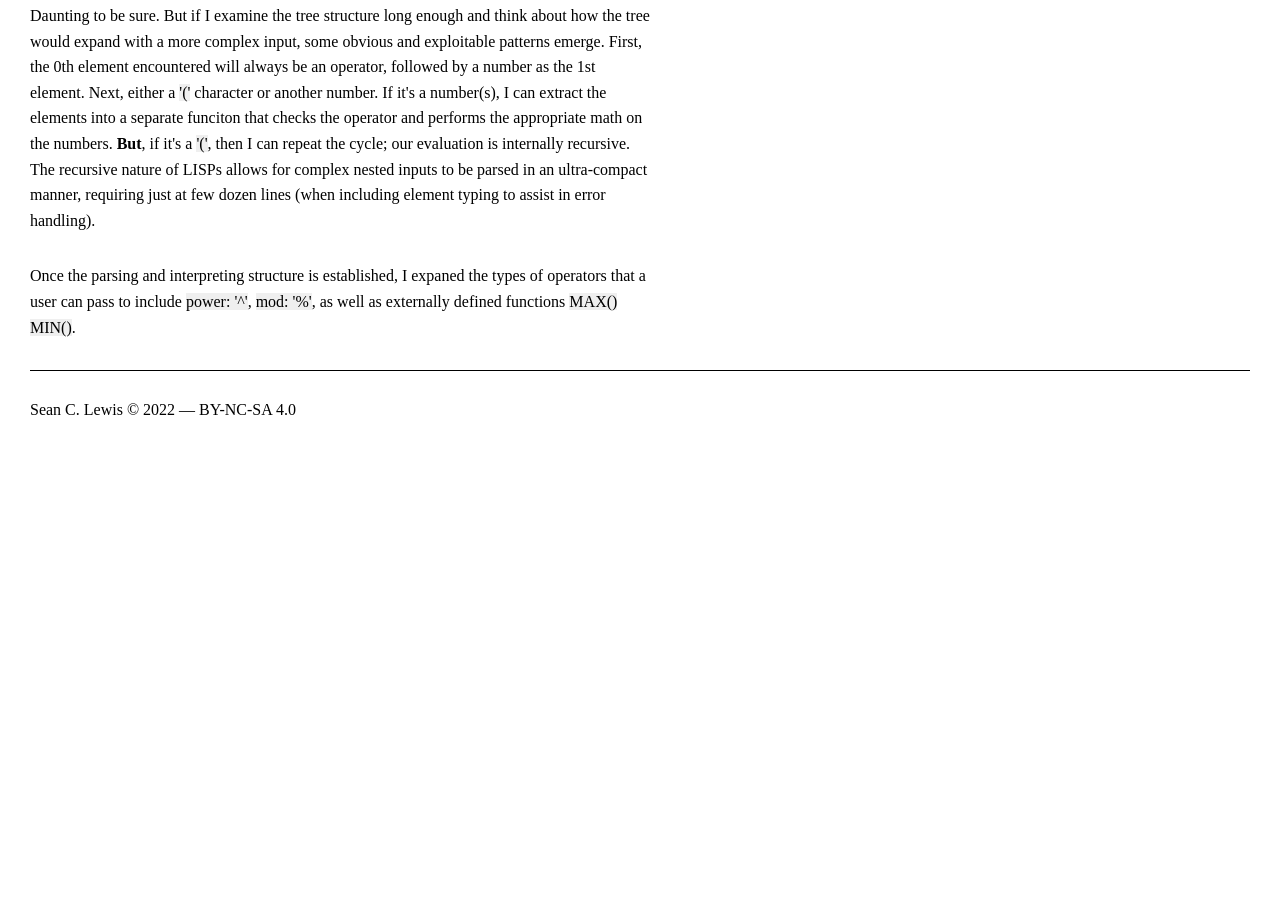
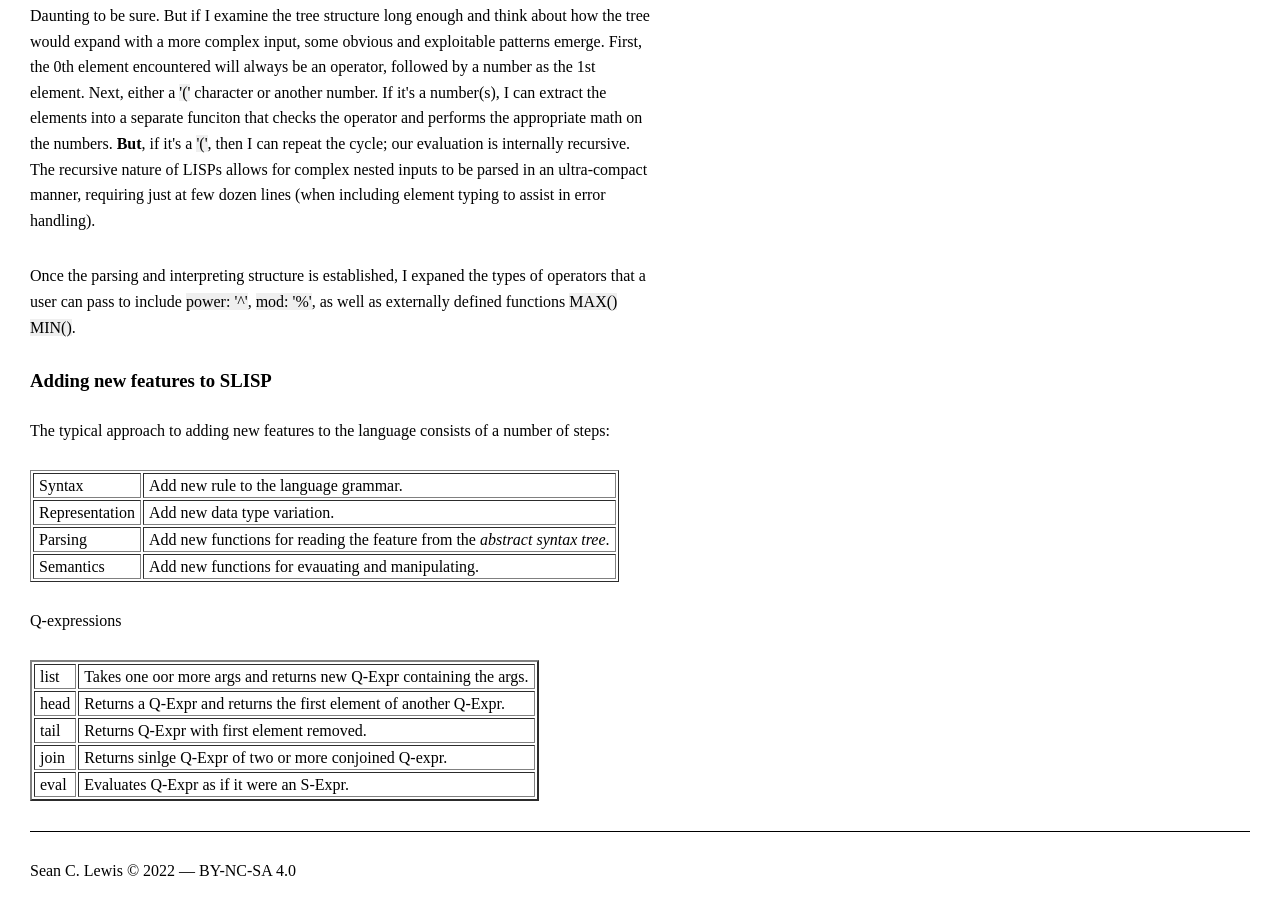
Before and after one commit to seanlabean/the-henge, a plain HTML site: page site/diylisp.html in a window 1280 px wide. Shown: the part 2484-3398 px from the top of the page. Before the commit the page ends 2993 px from the top, so only its background shows below. Drawn offline with Linux system fonts and the light colour scheme.

Commit message:
prepping for more additions to diylisp

```diff
--- a/site/diylisp.html
+++ b/site/diylisp.html
@@ -109,6 +109,26 @@ regex
       Once the parsing and interpreting structure is established, I expaned the types of operators that a user can pass to include <c>power: '^'</c>, <c>mod: '%'</c>, as well as externally defined functions <c>MAX() MIN()</c>.
     </p>
     </main>
+    <h3>Adding new features to SLISP</h3>
+    <p>
+      The typical approach to adding new features to the language consists of a number of steps:
+      <table border='1'>
+        <tr><td>Syntax</td><td>Add new rule to the language grammar.</td></tr>
+        <tr><td>Representation</td><td>Add new data type variation.</td></tr>
+        <tr><td>Parsing</td><td>Add new functions for reading the feature from the <em>abstract syntax tree</em>.</td></tr>
+        <tr><td>Semantics</td><td>Add new functions for evauating and manipulating.</td></tr>
+    </table>
+    </p>
+    <p>
+      Q-expressions
+      <table border='2'>
+        <tr><td>list</td><td>Takes one oor more args and returns new Q-Expr containing the args.</td></tr>
+        <tr><td>head</td><td>Returns a Q-Expr and returns the first element of another Q-Expr.</td></tr>
+        <tr><td>tail</td><td>Returns Q-Expr with first element removed.</td></tr>
+        <tr><td>join</td><td>Returns sinlge Q-Expr of two or more conjoined Q-expr.</td></tr>
+        <tr><td>eval</td><td>Evaluates Q-Expr as if it were an S-Expr.</td></tr>
+    </table>
+    </p>
   <footer><span><a href="sclewis.html">Sean C. Lewis</a> &copy; 2022 &mdash; <a href="about.html">BY-NC-SA 4.0</a></span></footer>
   </body>
 </html>
```
